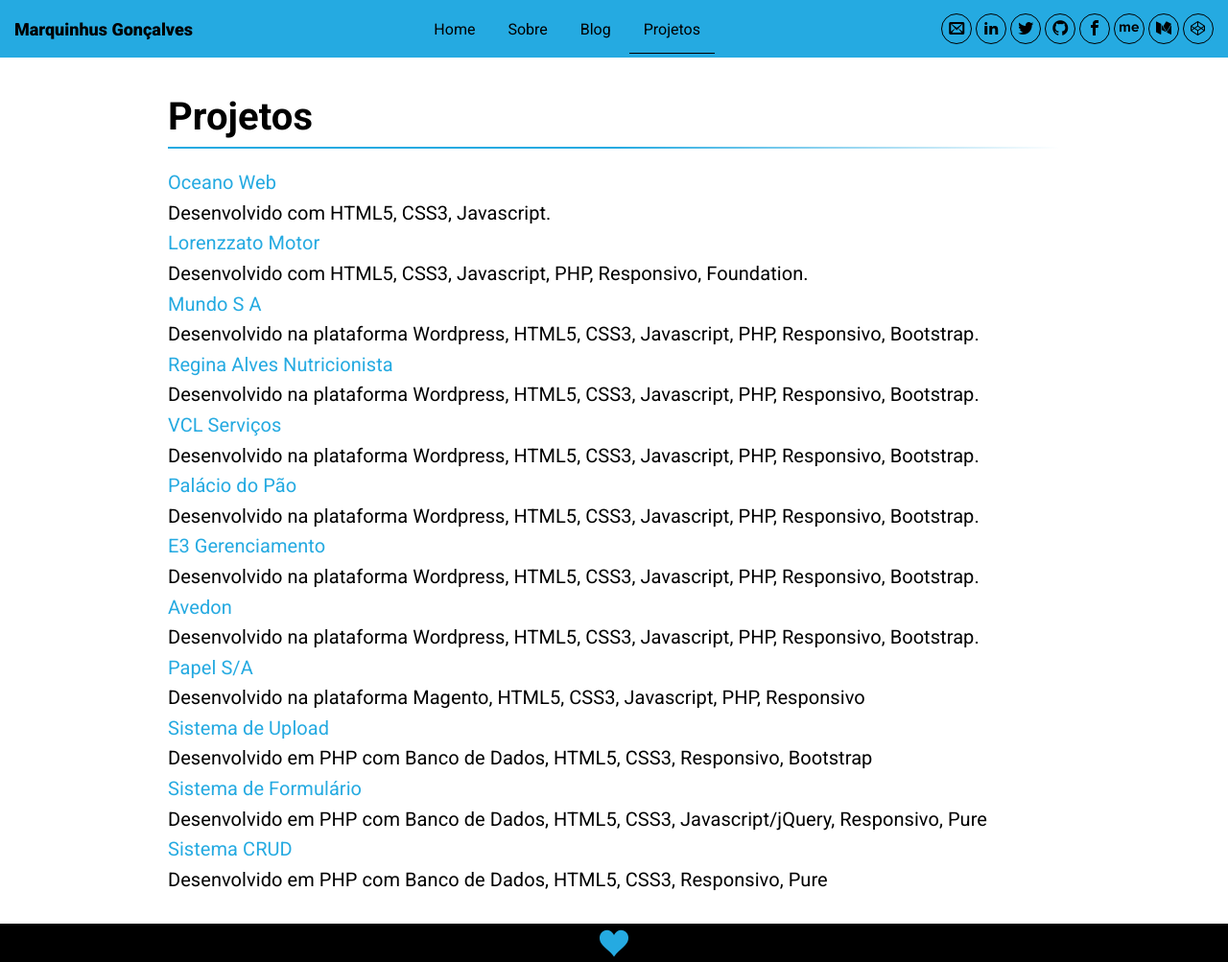
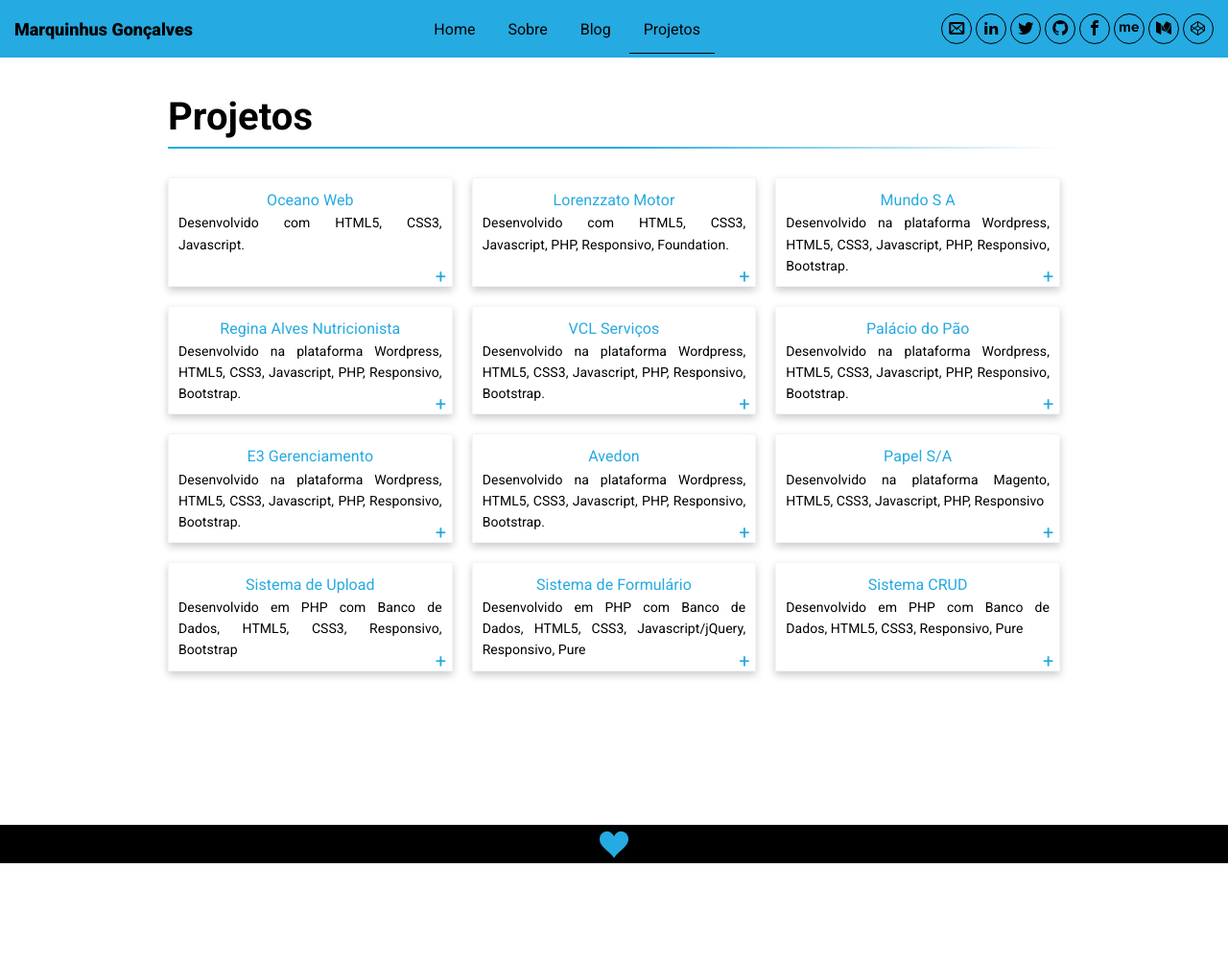
Before and after one commit to marquinhusgoncalves/marquinhusgoncalves.com, a Jekyll site: the page built from projects.md, in a window 1280 px wide. Shown: the whole page at 96% size. Built offline with Jekyll 4.4.1, drawn with Linux system fonts in a browser that asks for light colours; some web fonts are replaced; comment, search, counter and statistics services are not loaded; after the commit the page ends 900 px from its top, so only the background shows below that.

Commit message:
Change structure

```diff
--- a/projects.md
+++ b/projects.md
@@ -2,53 +2,76 @@
 layout: page
 title: Projetos
 ---
-<section class="projects">
-  <div class="project">
-    <a href="http://www.oceanoweb.com.br" target="_blank">Oceano Web</a>
-    <p class="project-description">Desenvolvido com HTML5, CSS3, Javascript.</p>
-  </div>
-  <div class="project">
-    <a href="http://www.lorenzzatomotor.com.br" target="_blank">Lorenzzato Motor</a>
-    <p class="project-description">Desenvolvido com HTML5, CSS3, Javascript, PHP, Responsivo, Foundation.</p>
-  </div>
-  <div class="project">
-    <a href="http://www.mundosa.com.br" target="_blank">Mundo S A</a>
-    <p class="project-description">Desenvolvido na plataforma Wordpress, HTML5, CSS3, Javascript, PHP, Responsivo, Bootstrap.</p>
-  </div>
-  <div class="project">
-    <a href="http://www.reginaalvesnutri.com.br" target="_blank">Regina Alves Nutricionista</a>
-    <p class="project-description">Desenvolvido na plataforma Wordpress, HTML5, CSS3, Javascript, PHP, Responsivo, Bootstrap.</p>
-  </div>
-  <div class="project">
-    <a href="http://www.vclservicos.com.br" target="_blank">VCL Serviços</a>
-    <p class="project-description">Desenvolvido na plataforma Wordpress, HTML5, CSS3, Javascript, PHP, Responsivo, Bootstrap.</p>
-  </div>
-  <div class="project">
-    <a href="http://www.palaciodopao.com.br" target="_blank">Palácio do Pão</a>
-    <p class="project-description">Desenvolvido na plataforma Wordpress, HTML5, CSS3, Javascript, PHP, Responsivo, Bootstrap.</p>
-  </div>
-  <div class="project">
-    <a href="http://www.e3gerenciamento.com.br" target="_blank">E3 Gerenciamento</a>
-    <p class="project-description">Desenvolvido na plataforma Wordpress, HTML5, CSS3, Javascript, PHP, Responsivo, Bootstrap.</p>
-  </div>
-  <div class="project">
-    <a href="http://www.avedon.com.br" target="_blank">Avedon</a>
-    <p class="project-description">Desenvolvido na plataforma Wordpress, HTML5, CSS3, Javascript, PHP, Responsivo, Bootstrap.</p>
-  </div>
-  <div class="project">
-    <a href="http://www.papelsa.com.br" target="_blank">Papel S/A</a>
-    <p class="project-description">Desenvolvido na plataforma Magento, HTML5, CSS3, Javascript, PHP, Responsivo</p>
-  </div>
-  <div class="project">
-    <a href="#" target="_blank">Sistema de Upload</a>
-    <p class="project-description">Desenvolvido em PHP com Banco de Dados, HTML5, CSS3, Responsivo, Bootstrap</p>
-  </div>
-  <div class="project">
-    <a href="#" target="_blank">Sistema de Formulário</a>
-    <p class="project-description">Desenvolvido em PHP com Banco de Dados, HTML5, CSS3, Javascript/jQuery, Responsivo, Pure</p>
-  </div>
-  <div class="project">
-    <a href="#" target="_blank">Sistema CRUD</a>
-    <p class="project-description">Desenvolvido em PHP com Banco de Dados, HTML5, CSS3, Responsivo, Pure</p>
-  </div>
+<section class="cards">
+  <a href="http://www.oceanoweb.com.br" class="card" target="_blank">
+    <p class="card-title">Oceano Web</p>
+    <p class="card-description">Desenvolvido com HTML5, CSS3, Javascript.</p>
+    <div class="card-plus"></div>
+  </a>
+
+  <a href="http://www.lorenzzatomotor.com.br" class="card" target="_blank">
+    <p class="card-title">Lorenzzato Motor</p>
+    <p class="card-description">Desenvolvido com HTML5, CSS3, Javascript, PHP, Responsivo, Foundation.</p>
+    <div class="card-plus"></div>
+  </a>
+
+  <a href="http://www.mundosa.com.br" class="card" target="_blank">
+    <p class="card-title">Mundo S A</p>
+    <p class="card-description">Desenvolvido na plataforma Wordpress, HTML5, CSS3, Javascript, PHP, Responsivo, Bootstrap.</p>
+    <div class="card-plus"></div>
+  </a>
+
+  <a href="http://www.reginaalvesnutri.com.br" class="card" target="_blank">
+    <p class="card-title">Regina Alves Nutricionista</p>
+    <p class="card-description">Desenvolvido na plataforma Wordpress, HTML5, CSS3, Javascript, PHP, Responsivo, Bootstrap.</p>
+    <div class="card-plus"></div>
+  </a>
+
+  <a href="http://www.vclservicos.com.br" class="card" target="_blank">
+    <p class="card-title">VCL Serviços</p>
+    <p class="card-description">Desenvolvido na plataforma Wordpress, HTML5, CSS3, Javascript, PHP, Responsivo, Bootstrap.</p>
+    <div class="card-plus"></div>
+  </a>
+
+  <a href="http://www.palaciodopao.com.br" class="card" target="_blank">
+    <p class="card-title">Palácio do Pão</p>
+    <p class="card-description">Desenvolvido na plataforma Wordpress, HTML5, CSS3, Javascript, PHP, Responsivo, Bootstrap.</p>
+    <div class="card-plus"></div>
+  </a>
+
+  <a href="http://www.e3gerenciamento.com.br" class="card" target="_blank">
+    <p class="card-title">E3 Gerenciamento</p>
+    <p class="card-description">Desenvolvido na plataforma Wordpress, HTML5, CSS3, Javascript, PHP, Responsivo, Bootstrap.</p>
+    <div class="card-plus"></div>
+  </a>
+
+  <a href="http://www.avedon.com.br" class="card" target="_blank">
+    <p class="card-title">Avedon</p>
+    <p class="card-description">Desenvolvido na plataforma Wordpress, HTML5, CSS3, Javascript, PHP, Responsivo, Bootstrap.</p>
+    <div class="card-plus"></div>
+  </a>
+
+  <a href="http://www.papelsa.com.br" class="card" target="_blank">
+    <p class="card-title">Papel S/A</p>
+    <p class="card-description">Desenvolvido na plataforma Magento, HTML5, CSS3, Javascript, PHP, Responsivo</p>
+    <div class="card-plus"></div>
+  </a>
+
+  <a href="#" class="card" target="_blank">
+    <p class="card-title">Sistema de Upload</p>
+    <p class="card-description">Desenvolvido em PHP com Banco de Dados, HTML5, CSS3, Responsivo, Bootstrap</p>
+    <div class="card-plus"></div>
+  </a>
+
+  <a href="#" class="card" target="_blank">
+    <p class="card-title">Sistema de Formulário</p>
+    <p class="card-description">Desenvolvido em PHP com Banco de Dados, HTML5, CSS3, Javascript/jQuery, Responsivo, Pure</p>
+    <div class="card-plus"></div>
+  </a>
+
+  <a href="#" class="card" target="_blank">
+    <p class="card-title">Sistema CRUD</p>
+    <p class="card-description">Desenvolvido em PHP com Banco de Dados, HTML5, CSS3, Responsivo, Pure</p>
+    <div class="card-plus"></div>
+  </a>
 </section>
```
